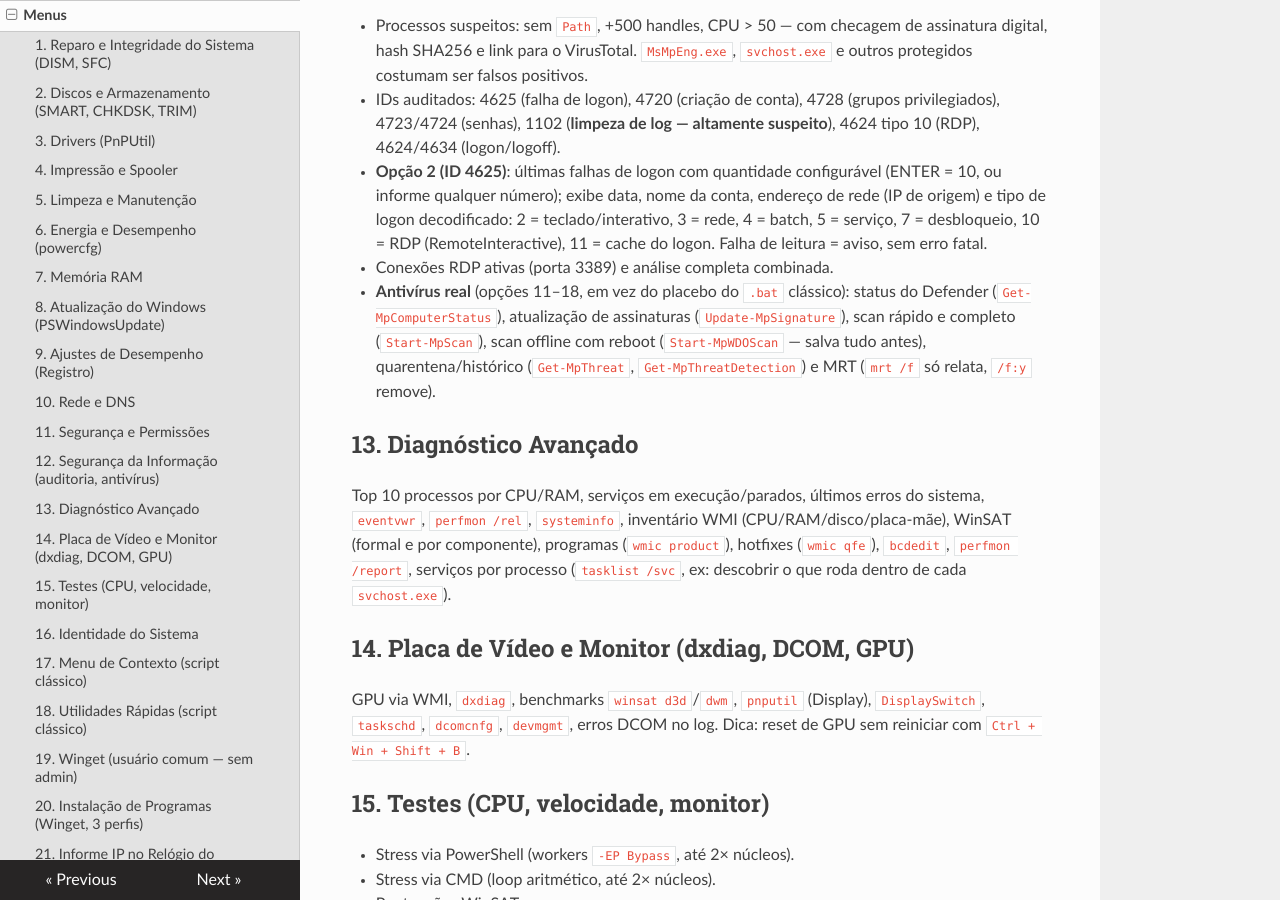
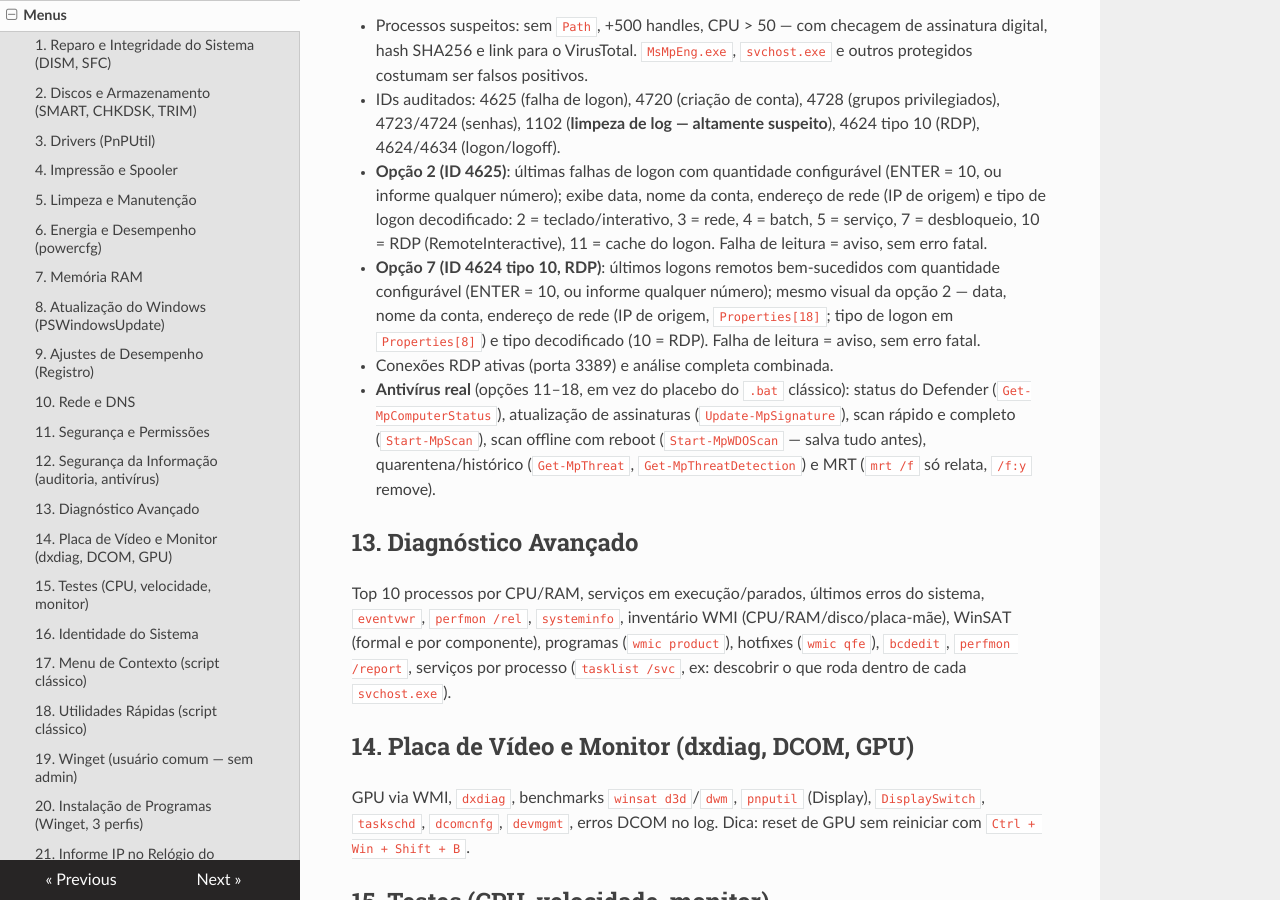
Before and after one commit to klaytonPrinceMS/ps1Bat, an MkDocs documentation site: the page built from docs/menus.md, in a window 1280 px wide and 900 px high, scrolled down 2216 px. Built offline with MkDocs 1.6.1, drawn with Linux system fonts in a browser that asks for light colours; nearby versions of some CDN libraries.

Commit message:
261118 unifica opcoes 2 e 7 do SegInfo no mesmo visual

```diff
--- a/docs/menus.md
+++ b/docs/menus.md
@@ -98,6 +98,11 @@ em drives externos, MRT.
   2 = teclado/interativo, 3 = rede, 4 = batch, 5 = serviço, 7 = desbloqueio,
   10 = RDP (RemoteInteractive), 11 = cache do logon. Falha de leitura = aviso,
   sem erro fatal.
+- **Opção 7 (ID 4624 tipo 10, RDP)**: últimos logons remotos bem-sucedidos
+  com quantidade configurável (ENTER = 10, ou informe qualquer número);
+  mesmo visual da opção 2 — data, nome da conta, endereço de rede (IP de
+  origem, `Properties[18]`; tipo de logon em `Properties[8]`) e tipo
+  decodificado (10 = RDP). Falha de leitura = aviso, sem erro fatal.
 - Conexões RDP ativas (porta 3389) e análise completa combinada.
 - **Antivírus real** (opções 11–18, em vez do placebo do `.bat` clássico):
   status do Defender (`Get-MpComputerStatus`), atualização de assinaturas
```
Also changed, not shown: 1 other file.
